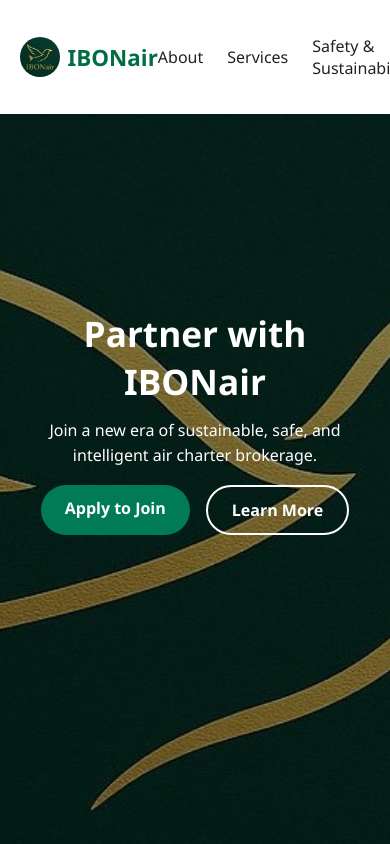
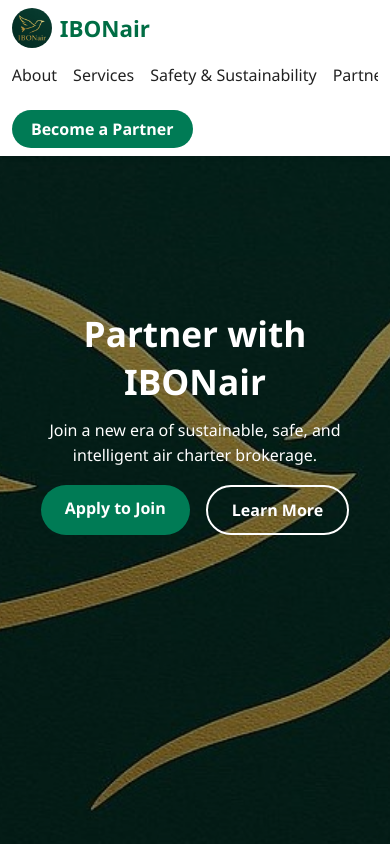
Before and after one commit to Ibonair/ibonair.github.io, a plain HTML site: page index.html in a window 390 px wide. Shown: the top 844 px of the page. Drawn offline with Linux system fonts and the light colour scheme.

Commit message:
navbar spacing

```diff
--- a/styles.css
+++ b/styles.css
@@ -24,12 +24,13 @@
   padding: 1rem 5%;
   box-shadow: 0 2px 4px rgba(0,0,0,0.1);
   z-index: 10;
+  flex-wrap: wrap; /* allow wrapping on small screens */
 }
 
 .logo-container {
   display: flex;
   align-items: center;
-  gap: 0.5rem;
+  gap: 0.5rem; /* space between logo & brand name */
 }
 
 .logo {
@@ -49,6 +50,13 @@
   display: flex;
   align-items: center;
   gap: 1.5rem;
+  overflow-x: auto; /* allow horizontal scroll on small screens */
+  flex-wrap: nowrap;
+  scrollbar-width: none; /* Firefox */
+}
+
+.nav-links::-webkit-scrollbar {
+  display: none; /* Chrome, Safari */
 }
 
 .nav-links a {
@@ -56,6 +64,7 @@
   color: #222;
   font-weight: 400;
   transition: color 0.3s ease;
+  white-space: nowrap; /* prevent wrapping */
 }
 
 .nav-links a:hover {
@@ -70,11 +79,29 @@
   transition: background 0.3s ease;
   font-weight: 600;
   text-decoration: none;
+  flex-shrink: 0; /* prevent shrinking on mobile */
 }
 
 .btn-nav:hover {
   background: #006647;
   text-decoration: none;
+}
+
+/* Mobile adjustments */
+@media (max-width: 768px) {
+  .navbar {
+    padding: 0.5rem 3%;
+    gap: 0.5rem;
+  }
+
+  .nav-links {
+    margin: 0.5rem 0;
+    gap: 1rem;
+  }
+
+  .btn-nav {
+    margin-top: 0.5rem;
+  }
 }
 
 /* Hero Section */
```
